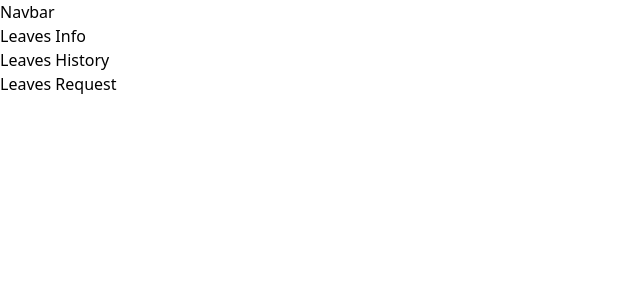
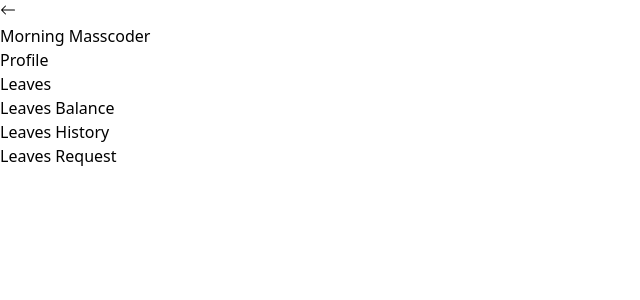
Before and after one commit to itsNas/front_end_assigment, a React (Vite) app: page /leaves in a window 1280 px wide. Shown: the top 300 px of the page, without its empty margins (0-640 px from the left). Built offline with nearby package versions, Linux system fonts and the light colour scheme; the HTML template or start-up script is replaced by a standard one.

Commit message:
add navbar component

```diff
--- a/package.json
+++ b/package.json
@@ -12,6 +12,7 @@
   "dependencies": {
     "react": "^18.2.0",
     "react-dom": "^18.2.0",
+    "react-icons": "^4.10.1",
     "react-router-dom": "^6.14.2"
   },
   "devDependencies": {
--- a/src/components/LeavesInfo.jsx
+++ b/src/components/LeavesInfo.jsx
@@ -1,5 +1,5 @@
-function LeavesInfo() {
-  return <div>Leaves Info</div>;
+function LeavesBalance() {
+  return <div>Leaves Balance</div>;
 }
 
-export default LeavesInfo;
+export default LeavesBalance;
--- a/src/components/Navbar.jsx
+++ b/src/components/Navbar.jsx
@@ -1,5 +1,25 @@
+import { BsArrowLeft } from "react-icons/bs";
+import { Link } from "react-router-dom";
+
 function Navbar() {
-  return <div>Navbar</div>;
+  return (
+    <div>
+      <Link to="/">
+        <button>
+          <BsArrowLeft />
+        </button>
+      </Link>
+      <h1>Morning Masscoder</h1>
+      <ul>
+        <li>
+          <Link to="/profile">Profile</Link>
+        </li>
+        <li>
+          <Link to="/leaves">Leaves</Link>
+        </li>
+      </ul>
+    </div>
+  );
 }
 
 export default Navbar;
--- a/src/pages/Leaves.jsx
+++ b/src/pages/Leaves.jsx
@@ -1,11 +1,11 @@
 import LeavesHistory from "../components/LeavesHistory";
-import LeavesInfo from "../components/LeavesInfo";
+import LeavesBalance from "../components/LeavesInfo";
 import LeavesRequest from "../components/LeavesRequest";
 
 function Leaves() {
   return (
     <div>
-      <LeavesInfo />
+      <LeavesBalance />
       <LeavesHistory />
       <LeavesRequest />
     </div>
```
Also changed, not shown: 1 other file (tests, documents, lock files or other folders).
